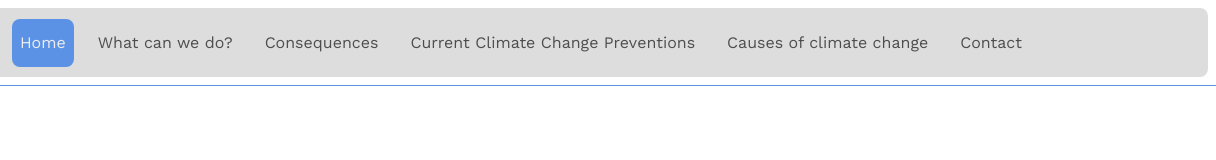
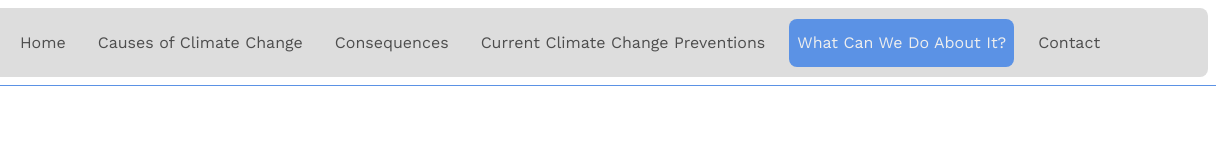
Before and after one commit to tmncirl/wdd-ca1, a plain HTML site: page index.html in a window 1280 px wide. Shown: the full height of the page, 64-1280 px from the left. Drawn offline with nearby package versions, Linux system fonts and the light colour scheme.

Commit message:
change navbar items to `<li>` and standardise labels across pages

```diff
--- a/index.html
+++ b/index.html
@@ -23,24 +23,24 @@
 
 				<div class="collapse navbar-collapse" id="nav">
 					<ul class="navbar-nav">
-						<div class="nav-item">
-							<a href="index.html" class="nav-link active">Home</a>
-						</div>
-						<div class="nav-item">
-							<a href="wcwdai.html" class="nav-link">What can we do?</a>
-						</div>
-						<div class="nav-item">
+						<li class="nav-item">
+							<a href="index.html" class="nav-link">Home</a>
+						</li>
+						<li class="nav-item">
+							<a href="causes.html" class="nav-link">Causes of Climate Change</a>
+						</li>
+						<li class="nav-item">
 							<a href="consequences.html" class="nav-link">Consequences</a>
-						</div>
-						<div class="nav-item">
+						</li>
+						<li class="nav-item">
 							<a href="preventions.html" class="nav-link">Current Climate Change Preventions</a>
-						</div>
-						<div class="nav-item">
-							<a href="causes.html" class="nav-link">Causes of climate change</a>
-						</div>
-						<div class="nav-item">
+						</li>
+						<li class="nav-item">
+							<a href="wcwdai.html" class="nav-link active">What Can We Do About It?</a>
+						</li>
+						<li class="nav-item">
 							<a href="contact.html" class="nav-link">Contact</a>
-						</div>
+						</li>
 					</ul>
 				</div>
             </div>
```
Also changed, not shown: consequences.html (+1 -1 lines), wcwdai.html (+14 -14 lines).
